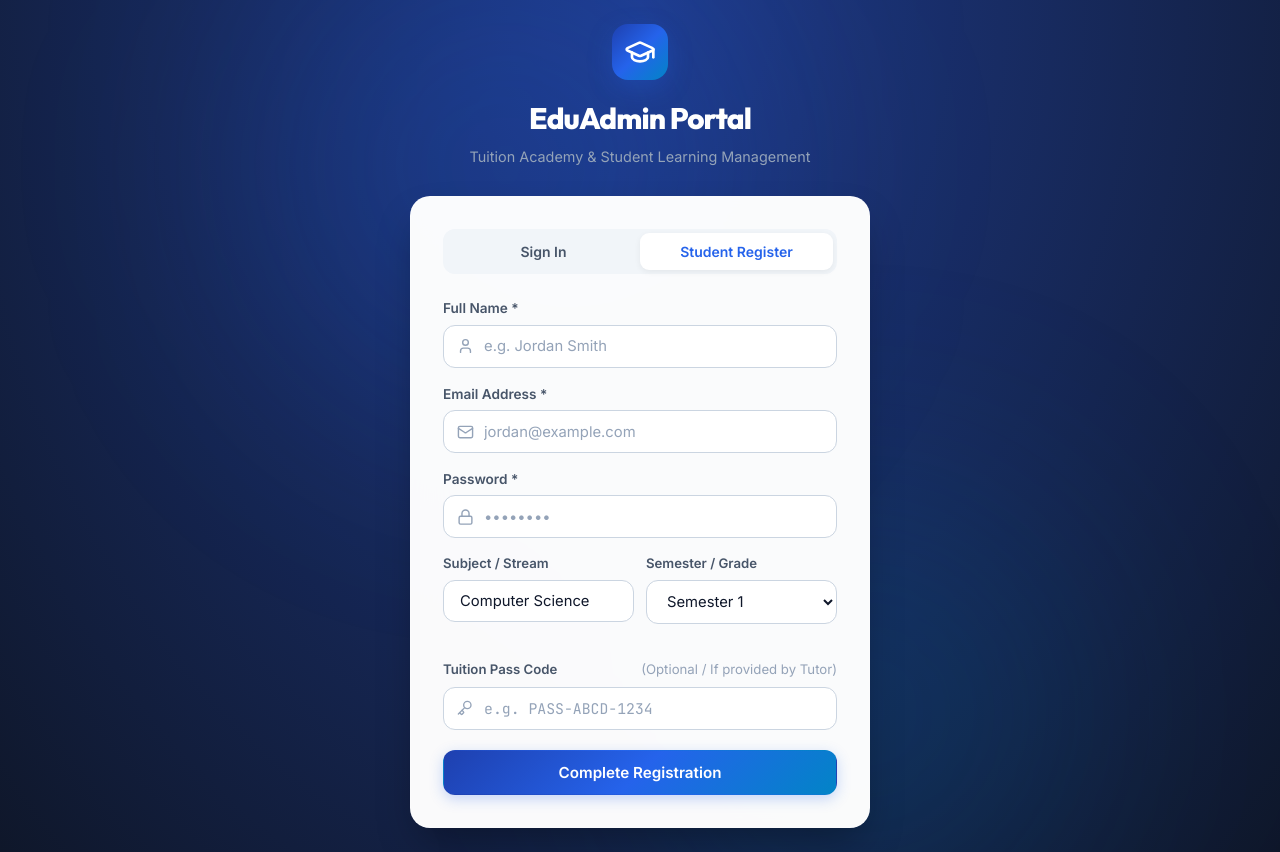
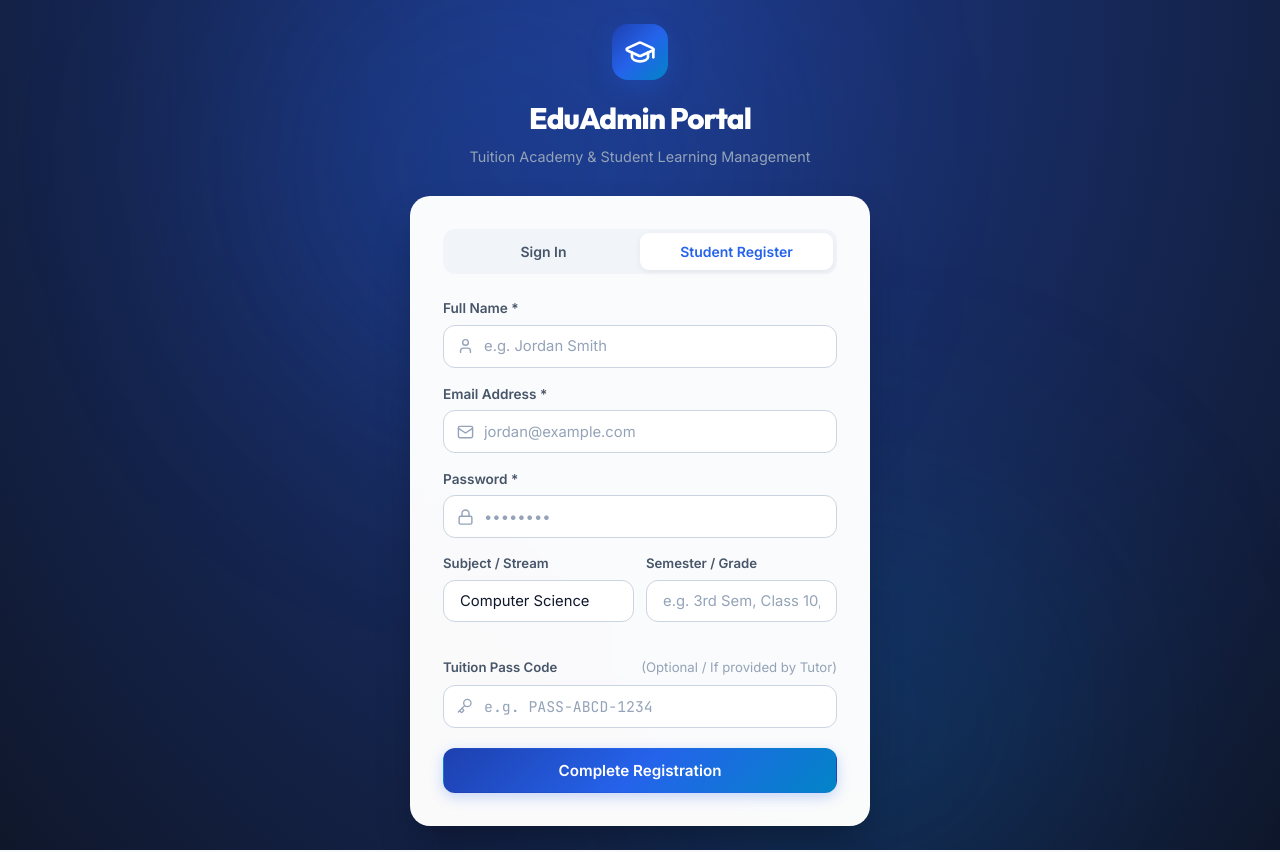
Before and after one commit to nilanjan12081996/student_management_own_front, a React (Vite) app: page / in a window 1280 px wide. Both pictures are taken after a click on the button "Student Register". Built offline with nearby package versions, Linux system fonts and the light colour scheme; no server answers.

Commit message:
Convert semester to text input in registration and fix header logout button bubbling

```diff
--- a/src/components/Header.jsx
+++ b/src/components/Header.jsx
@@ -97,6 +97,7 @@ export const Header = ({ onMenuToggle, adminUser, onLogout, onOpenProfile }) =>
         >
           {theme === 'dark' ? <Sun size={18} /> : <Moon size={18} />}
         </button>
+        {/* Profile Pill */}
         <div
           className="header-user-profile"
           onClick={onOpenProfile}
@@ -130,11 +131,23 @@ export const Header = ({ onMenuToggle, adminUser, onLogout, onOpenProfile }) =>
           <span className="header-user-name" style={{ fontSize: '0.9rem', color: 'var(--text-main)', fontWeight: 500 }}>
             {adminUser?.name || 'Admin'}
           </span>
+        </div>
+
+        {/* Dedicated Logout Button */}
         <button
-            onClick={onLogout}
+          onClick={(e) => {
+            e.stopPropagation();
+            if (onLogout) onLogout();
+          }}
           className="btn-icon btn-ghost"
           aria-label="Log out"
           title="Log out"
+          style={{
+            cursor: 'pointer',
+            display: 'inline-flex',
+            alignItems: 'center',
+            justifyContent: 'center'
+          }}
         >
           <svg
             xmlns="http://www.w3.org/2000/svg"
@@ -153,7 +166,6 @@ export const Header = ({ onMenuToggle, adminUser, onLogout, onOpenProfile }) =>
           </svg>
         </button>
       </div>
-      </div>
     </header>
   );
 };
--- a/src/views/LoginView.jsx
+++ b/src/views/LoginView.jsx
@@ -36,7 +36,7 @@ export const LoginView = ({ onLogin }) => {
     email: '',
     password: '',
     studentClass: 'Computer Science',
-    semester: 'Semester 1',
+    semester: '',
     course: 'B.Tech IT',
     tuition_code: ''
   });
@@ -879,21 +879,13 @@ export const LoginView = ({ onLogin }) => {
                       <label className="form-label" style={{ fontSize: '0.825rem' }}>
                         Semester / Grade
                       </label>
-                      <select
+                      <input
+                        type="text"
                         className="form-control"
-                        value={regData.semester || 'Semester 1'}
+                        placeholder="e.g. 3rd Sem, Class 10, Grade 8"
+                        value={regData.semester}
                         onChange={(e) => setRegData({ ...regData, semester: e.target.value })}
-                      >
-                        <option value="None">None</option>
-                        <option value="Semester 1">Semester 1</option>
-                        <option value="Semester 2">Semester 2</option>
-                        <option value="Semester 3">Semester 3</option>
-                        <option value="Semester 4">Semester 4</option>
-                        <option value="Semester 5">Semester 5</option>
-                        <option value="Semester 6">Semester 6</option>
-                        <option value="Semester 7">Semester 7</option>
-                        <option value="Semester 8">Semester 8</option>
-                      </select>
+                      />
                     </div>
                   </div>
 
```
Lines whose indentation alone changed are shown as unchanged.
